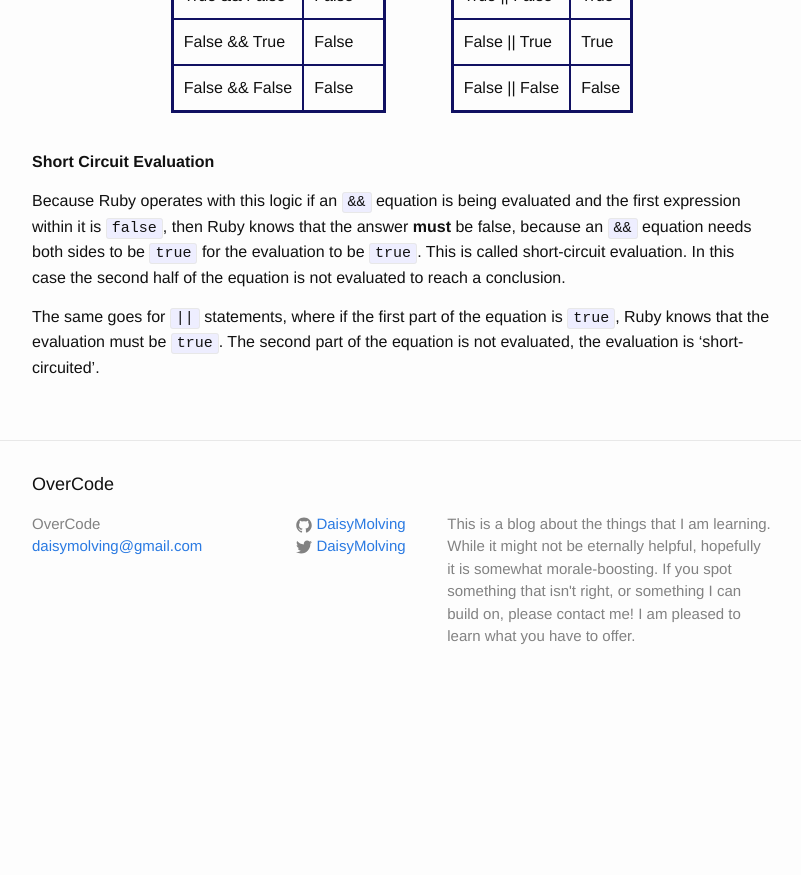
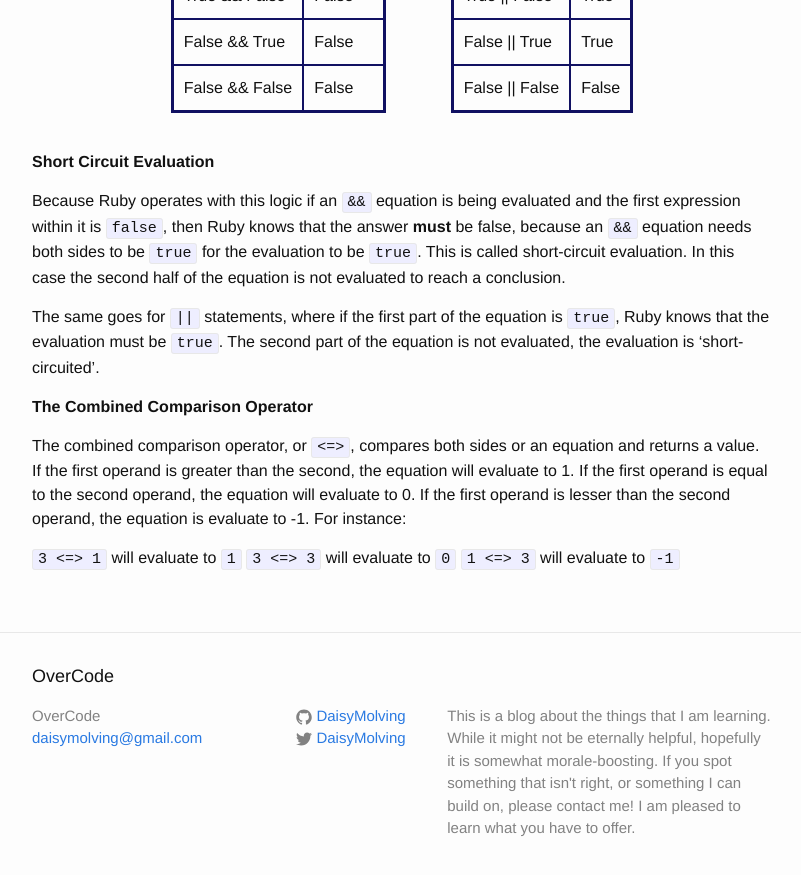
Before and after one commit to DaisyMolving/DaisyMolving.github.io, a Jekyll site: the page built from _posts/2016-01-16-and-or-operators-logic.markdown, in a window 1280 px wide and 900 px high, scrolled down 1557 px. Shown: the top 875 px of the window, without its empty margins (238-1039 px from the left). Built offline with Jekyll 4.4.1, drawn with Linux system fonts in a browser that asks for light colours; before the commit the page ends 2265 px from its top, so only the background shows below that.

Commit message:
edited operators post, added combined comparison operator

```diff
--- a/_posts/2016-01-16-and-or-operators-logic.markdown
+++ b/_posts/2016-01-16-and-or-operators-logic.markdown
@@ -139,3 +139,11 @@ Similarly `!`, or 'is not', can be used with booleans to create expressions such
 Because Ruby operates with this logic if an `&&` equation is being evaluated and the first expression within it is `false`, then Ruby knows that the answer <strong>must</strong> be false, because an `&&` equation needs both sides to be `true` for the evaluation to be `true`. This is called short-circuit evaluation. In this case the second half of the equation is not evaluated to reach a conclusion.
 
 The same goes for `||` statements, where if the first part of the equation is `true`, Ruby knows that the evaluation must be `true`. The second part of the equation is not evaluated, the evaluation is 'short-circuited'.
+
+<strong> The Combined Comparison Operator </strong>
+
+The combined comparison operator, or `<=>`, compares both sides or an equation and returns a value. If the first operand is greater than the second, the equation will evaluate to 1. If the first operand is equal to the second operand, the equation will evaluate to 0. If the first operand is lesser than the second operand, the equation is evaluate to -1. For instance:
+
+`3 <=> 1` will evaluate to `1`
+`3 <=> 3` will evaluate to `0`
+`1 <=> 3` will evaluate to `-1`
```
